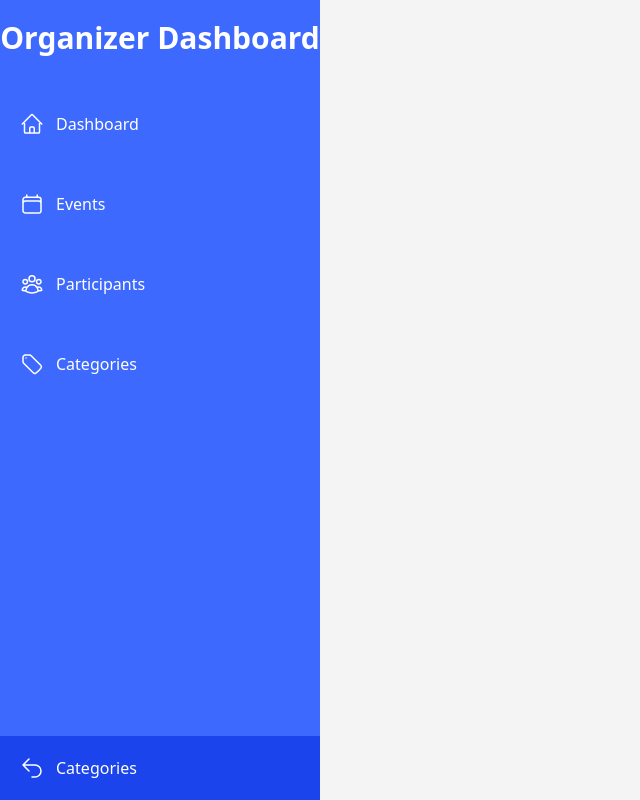
After one commit to MohammadFahad1/Django-Assignment-1-Event-Management-System, a Django app: page /dashboard/ in a window 1280 px wide. The commit adds this page. Shown: the whole page, without its empty margins (0-640 px from the left). Run offline with Django 5.2, Linux system fonts and the light colour scheme.

Commit message:
Dashboard Navigation bar created

```diff
--- a/event_management/urls.py
+++ b/event_management/urls.py
@@ -1,10 +1,11 @@
 from django.contrib import admin
 from django.urls import path
 from debug_toolbar.toolbar import debug_toolbar_urls
-from events.views import home_page, event_detail
+from events.views import home_page, event_detail, dashboard
 
 urlpatterns = [
     path('admin/', admin.site.urls),
     path('', home_page),
-    path('details/', event_detail)
+    path('details/', event_detail),
+    path('dashboard/', dashboard)
 ] + debug_toolbar_urls()
--- /dev/null
+++ b/events/templates/dashboard/dashboard.html
@@ -0,0 +1,60 @@
+{% load static %}
+<!DOCTYPE html>
+<html lang="en" class="scroll-smooth">
+<head>
+    <meta charset="UTF-8">
+    <meta name="viewport" content="width=device-width, initial-scale=1.0">
+    <link rel="stylesheet" href="{% static "css/output.css" %}">
+    <link rel="shortcut icon" href="{% static "images/logo-ev.png" %}" type="image/x-icon">
+    <title>Event Management System</title>
+</head>
+<body class="bg-[#F4F4F4]">
+    <main class="flex flex-col md:flex-row justify-between min-h-screen">
+        <nav class="w-full md:w-3/12 bg-[#3D69FF] text-white relative">
+            <a href="/dashboard"><h1 class="text-white font-extrabold text-3xl text-center pt-5 pb-9">Organizer Dashboard</h1></a>
+            <div class="flex flex-wrap flex-row gap-4 md:flex-col">
+                <a href="/dashboard" class="flex gap-3 items-center w-full p-5 hover:bg-[#1B44EC] hover:font-bold duration-200">
+                <svg xmlns="http://www.w3.org/2000/svg" fill="none" viewBox="0 0 24 24" stroke-width="1.5" stroke="currentColor" class="size-6">
+                <path stroke-linecap="round" stroke-linejoin="round" d="m2.25 12 8.954-8.955c.44-.439 1.152-.439 1.591 0L21.75 12M4.5 9.75v10.125c0 .621.504 1.125 1.125 1.125H9.75v-4.875c0-.621.504-1.125 1.125-1.125h2.25c.621 0 1.125.504 1.125 1.125V21h4.125c.621 0 1.125-.504 1.125-1.125V9.75M8.25 21h8.25" />
+                </svg>
+                Dashboard
+                </a>
+                <a href="/events" class="flex gap-3 items-center w-full p-5 hover:bg-[#1B44EC] hover:font-bold duration-200">
+                    <svg xmlns="http://www.w3.org/2000/svg" fill="none" viewBox="0 0 24 24" stroke-width="1.5" stroke="currentColor" class="size-6">
+                    <path stroke-linecap="round" stroke-linejoin="round" d="M6.75 3v2.25M17.25 3v2.25M3 18.75V7.5a2.25 2.25 0 0 1 2.25-2.25h13.5A2.25 2.25 0 0 1 21 7.5v11.25m-18 0A2.25 2.25 0 0 0 5.25 21h13.5A2.25 2.25 0 0 0 21 18.75m-18 0v-7.5A2.25 2.25 0 0 1 5.25 9h13.5A2.25 2.25 0 0 1 21 11.25v7.5" />
+                    </svg>
+                    Events
+                </a>
+                <a href="/participants" class="flex gap-3 items-center w-full p-5 hover:bg-[#1B44EC] hover:font-bold duration-200">
+                    <svg xmlns="http://www.w3.org/2000/svg" fill="none" viewBox="0 0 24 24" stroke-width="1.5" stroke="currentColor" class="size-6">
+                    <path stroke-linecap="round" stroke-linejoin="round" d="M18 18.72a9.094 9.094 0 0 0 3.741-.479 3 3 0 0 0-4.682-2.72m.94 3.198.001.031c0 .225-.012.447-.037.666A11.944 11.944 0 0 1 12 21c-2.17 0-4.207-.576-5.963-1.584A6.062 6.062 0 0 1 6 18.719m12 0a5.971 5.971 0 0 0-.941-3.197m0 0A5.995 5.995 0 0 0 12 12.75a5.995 5.995 0 0 0-5.058 2.772m0 0a3 3 0 0 0-4.681 2.72 8.986 8.986 0 0 0 3.74.477m.94-3.197a5.971 5.971 0 0 0-.94 3.197M15 6.75a3 3 0 1 1-6 0 3 3 0 0 1 6 0Zm6 3a2.25 2.25 0 1 1-4.5 0 2.25 2.25 0 0 1 4.5 0Zm-13.5 0a2.25 2.25 0 1 1-4.5 0 2.25 2.25 0 0 1 4.5 0Z" />
+                    </svg>
+                    </svg>
+                    Participants
+                </a>
+                <a href="/categories" class="flex gap-3 items-center w-full p-5 hover:bg-[#1B44EC] hover:font-bold duration-200">
+                    <svg xmlns="http://www.w3.org/2000/svg" fill="none" viewBox="0 0 24 24" stroke-width="1.5" stroke="currentColor" class="size-6">
+                    <path stroke-linecap="round" stroke-linejoin="round" d="M9.568 3H5.25A2.25 2.25 0 0 0 3 5.25v4.318c0 .597.237 1.17.659 1.591l9.581 9.581c.699.699 1.78.872 2.607.33a18.095 18.095 0 0 0 5.223-5.223c.542-.827.369-1.908-.33-2.607L11.16 3.66A2.25 2.25 0 0 0 9.568 3Z" />
+                    <path stroke-linecap="round" stroke-linejoin="round" d="M6 6h.008v.008H6V6Z" />
+                    </svg>
+                    Categories
+                </a>
+            </div>
+
+            <a href="/" class="flex gap-3 items-center w-full p-5 bg-[#1B44EC] hover:bg-[#ff3dbb] hover:font-bold duration-200 absolute bottom-0 left-0">
+                <svg xmlns="http://www.w3.org/2000/svg" fill="none" viewBox="0 0 24 24" stroke-width="1.5" stroke="currentColor" class="size-6">
+                <path stroke-linecap="round" stroke-linejoin="round" d="M9 15 3 9m0 0 6-6M3 9h12a6 6 0 0 1 0 12h-3" />
+                </svg>
+                Categories
+            </a>
+        </nav>
+        <section class="w-full md:w-9/12 p-8">
+            {% comment %} Count Section Starts {% endcomment %}
+             <div>
+
+             </div>
+            {% comment %} Count Section Ends {% endcomment %}
+        </section>
+    </main>
+</body>
+</html>
--- a/events/templates/header_navbar.html
+++ b/events/templates/header_navbar.html
@@ -20,7 +20,7 @@
             <a href="/" class="hover:text-[#FA00D5]">HOME</a>
             <a href="#events" class="hover:text-[#FA00D5]">EVENTS</a>
             <a href="#contact" class="hover:text-[#FA00D5]">CONTACT US</a>
-            <a href="/" class="hover:text-[#FA00D5]">DASHBOARD</a>
+            <a href="/dashboard" class="hover:text-[#FA00D5]">DASHBOARD</a>
             </div>
     </nav>
     </header>
--- a/events/views.py
+++ b/events/views.py
@@ -7,3 +7,7 @@ def home_page(request):
 
 def event_detail(request):
     return render(request, 'event_detail.html')
+
+
+def dashboard(request):
+    return render(request, 'dashboard/dashboard.html')
--- a/static/css/output.css
+++ b/static/css/output.css
@@ -644,6 +644,10 @@ video {
   top: 1rem;
 }
 
+.bottom-0 {
+  bottom: 0px;
+}
+
 .z-10 {
   z-index: 10;
 }
@@ -801,6 +800,10 @@ video {
 
 .grid-cols-1 {
   grid-template-columns: repeat(1, minmax(0, 1fr));
+}
+
+.flex-row {
+  flex-direction: row;
 }
 
 .flex-col {
@@ -951,28 +964,32 @@ video {
   background-color: rgb(234 179 8 / var(--tw-bg-opacity, 1));
 }
 
-.bg-slate-900 {
+.bg-gray-300 {
   --tw-bg-opacity: 1;
-  background-color: rgb(15 23 42 / var(--tw-bg-opacity, 1));
+  background-color: rgb(209 213 219 / var(--tw-bg-opacity, 1));
 }
 
-.bg-slate-700 {
+.bg-\[\#3D69FF\] {
   --tw-bg-opacity: 1;
-  background-color: rgb(51 65 85 / var(--tw-bg-opacity, 1));
+  background-color: rgb(61 105 255 / var(--tw-bg-opacity, 1));
 }
 
-.bg-gray-900 {
+.bg-\[\#F4F4F4\] {
   --tw-bg-opacity: 1;
-  background-color: rgb(17 24 39 / var(--tw-bg-opacity, 1));
+  background-color: rgb(244 244 244 / var(--tw-bg-opacity, 1));
 }
 
-.bg-gray-950 {
+.bg-\[\#1B44EC\] {
   --tw-bg-opacity: 1;
-  background-color: rgb(3 7 18 / var(--tw-bg-opacity, 1));
+  background-color: rgb(27 68 236 / var(--tw-bg-opacity, 1));
 }
 
 .p-1 {
   padding: 0.25rem;
+}
+
+.p-10 {
+  padding: 2.5rem;
 }
 
 .p-2 {
@@ -995,8 +1012,8 @@ video {
   padding: 2rem;
 }
 
-.p-10 {
-  padding: 2.5rem;
+.p-5 {
+  padding: 1.25rem;
 }
 
 .px-10 {
@@ -1029,12 +1046,25 @@ video {
   padding-bottom: 1.5rem;
 }
 
+.py-5 {
+  padding-top: 1.25rem;
+  padding-bottom: 1.25rem;
+}
+
 .pb-5 {
   padding-bottom: 1.25rem;
 }
 
 .pl-10 {
   padding-left: 2.5rem;
+}
+
+.pb-9 {
+  padding-bottom: 2.25rem;
+}
+
+.pt-5 {
+  padding-top: 1.25rem;
 }
 
 .text-center {
@@ -1170,6 +1195,10 @@ video {
   transition-duration: 300ms;
 }
 
+.duration-200 {
+  transition-duration: 200ms;
+}
+
 .ease-in-out {
   transition-timing-function: cubic-bezier(0.4, 0, 0.2, 1);
 }
@@ -1230,6 +1278,22 @@ video {
     width: auto;
   }
 
+  .md\:w-2\/6 {
+    width: 33.333333%;
+  }
+
+  .md\:w-4\/6 {
+    width: 66.666667%;
+  }
+
+  .md\:w-3\/12 {
+    width: 25%;
+  }
+
+  .md\:w-9\/12 {
+    width: 75%;
+  }
+
   .md\:grid-cols-2 {
     grid-template-columns: repeat(2, minmax(0, 1fr));
   }
@@ -1240,6 +1304,10 @@ video {
 
   .md\:flex-row {
     flex-direction: row;
+  }
+
+  .md\:flex-col {
+    flex-direction: column;
   }
 
   .md\:justify-between {
```
Also changed, not shown: other parts of static/css/output.css (+51 -32 lines).
